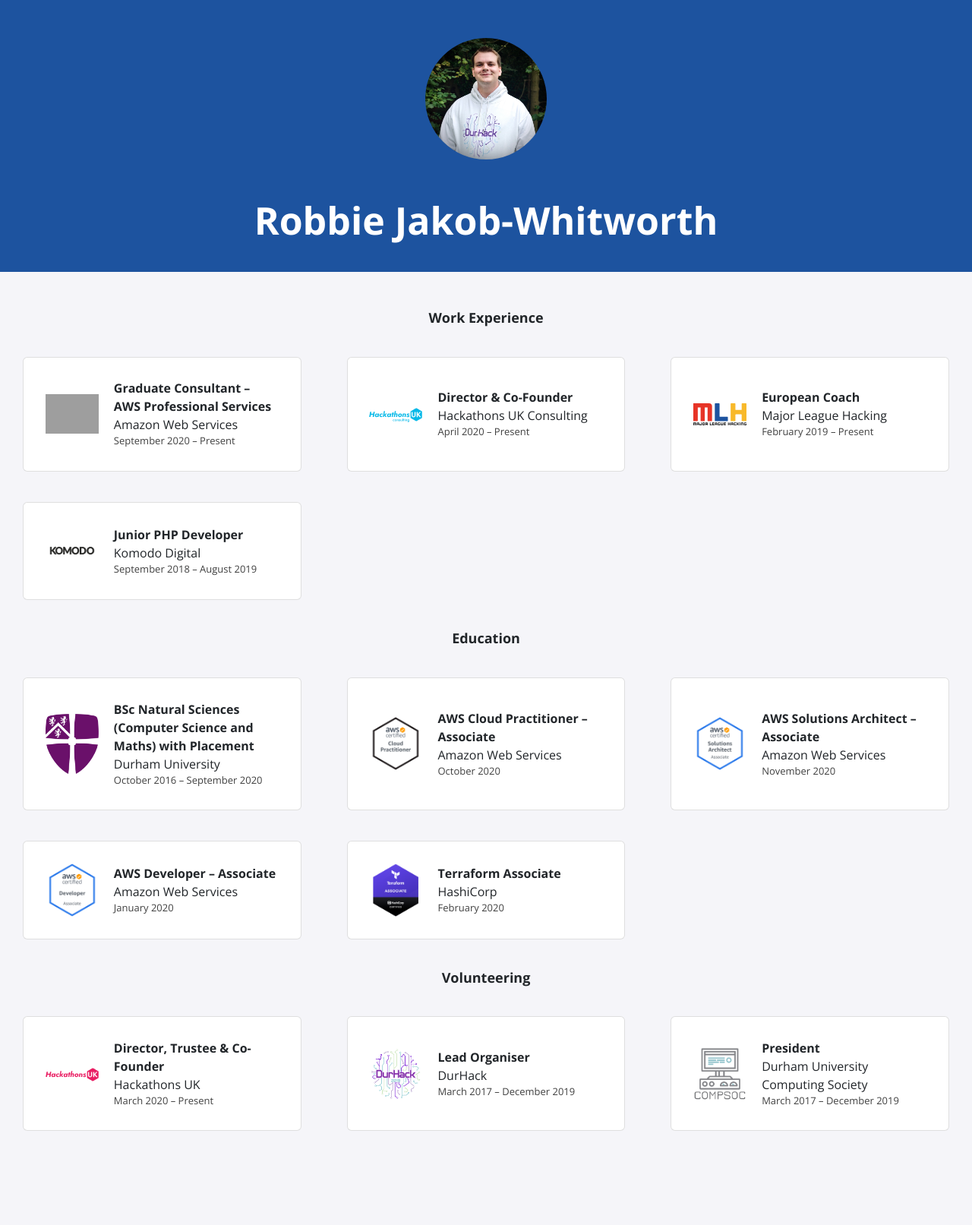
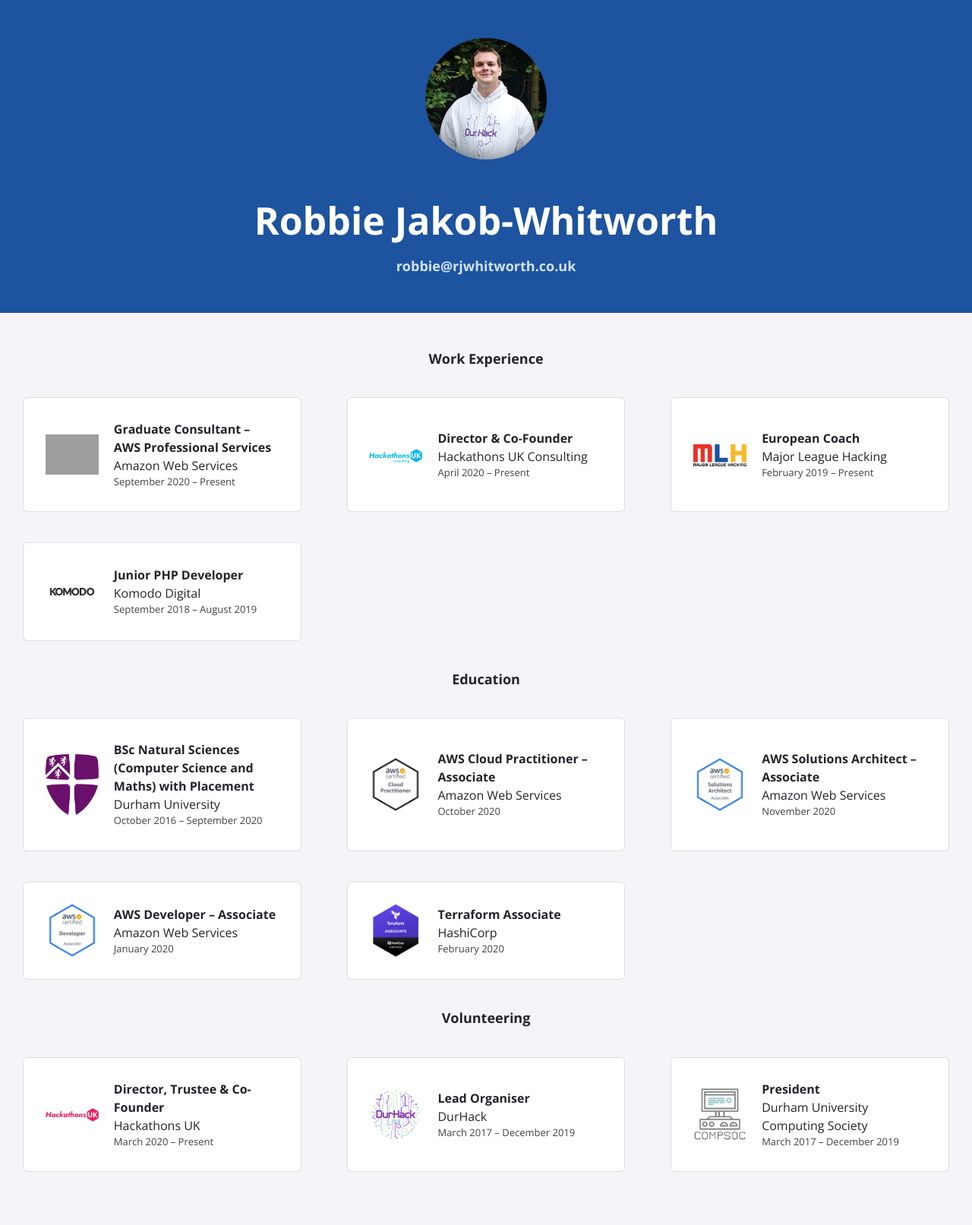
Before and after one commit to robzwolf/website, a Jekyll site: the page built from index.html, in a window 1280 px wide. Shown: the whole page at 76% size. Built offline with Jekyll 4.4.1, drawn with Linux system fonts in a browser that asks for light colours; nearby versions of some CDN libraries; before the commit the page ends 1559 px from its top, so only the background shows below that; grey boxes are pictures that could not be loaded.

Commit message:
Add email address

```diff
--- a/_config.yml
+++ b/_config.yml
@@ -1,5 +1,5 @@
 title: "Robbie Jakob-Whitworth"
-email: hi@mlh.io
+email: robbie@rjwhitworth.co.uk
 description: >- # this means to ignore newlines until "baseurl:"
   Write an awesome description for your new site here. You can edit this
   line in _config.yml. It will appear in your document head meta (for
--- a/_includes/profile.html
+++ b/_includes/profile.html
@@ -3,4 +3,5 @@
         <img src="./assets/img/logo.jpg">
     </div>
     <h1>{{ site.title }}</h1>
+    <h2><a href="mailto:{{ site.email }}">{{ site.email }}</a></h2>
 </div>
--- a/_sass/profile.scss
+++ b/_sass/profile.scss
@@ -24,4 +24,10 @@
         margin-bottom: 30px;
         height: 200px;
     }
+
+    a,
+    a:hover,
+    a:visited {
+        color: #D2E3FF;
+    }
 }
```
